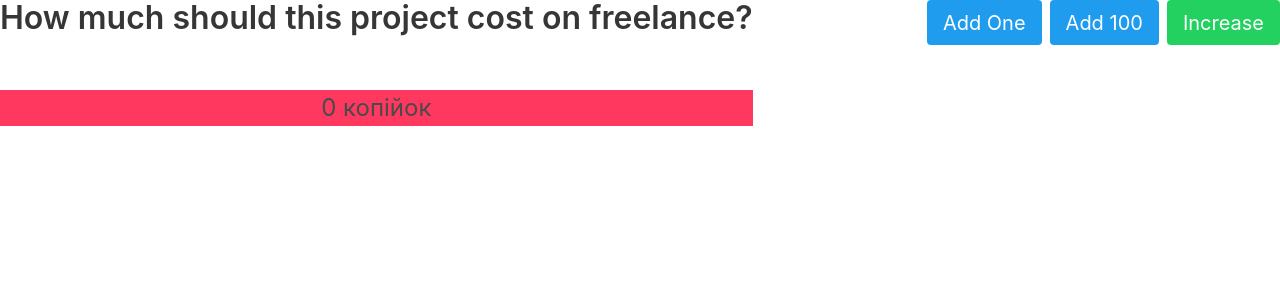
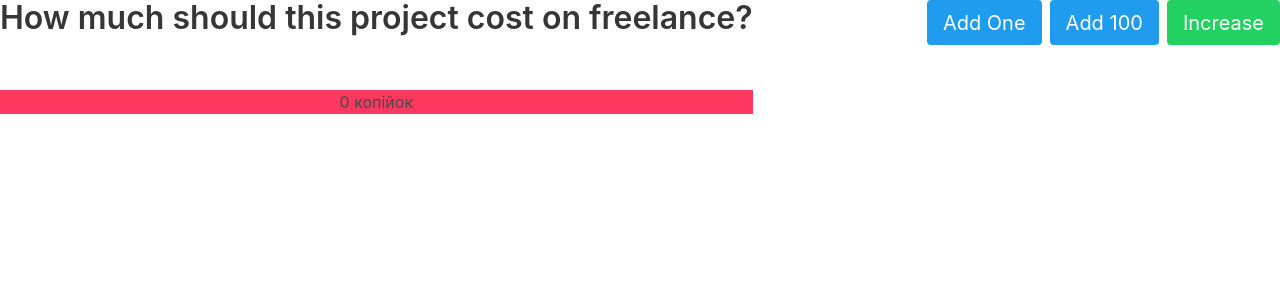
Before and after one commit to mate-academy/react_counter, a React (Create React App) app: page / in a window 1280 px wide. Shown: the top 300 px of the page. Built offline with nearby package versions, Linux system fonts and the light colour scheme; the HTML template or start-up script is replaced by a standard one.

Commit message:
Fixes after review

```diff
--- a/src/Counter.tsx
+++ b/src/Counter.tsx
@@ -1,6 +1,8 @@
 import React from 'react';
 import './Counter.scss';
 import classNames from 'classnames';
+import { getKopiykasCase } from './functions/getKopiykasCase';
+import { getClassNameByCount } from './functions/getClassNameByCount';
 
 type Props = {
   count: number;
@@ -12,41 +14,14 @@ type Props = {
 export const Counter: React.FC<Props> = ({
   count, addOne, add100, increase,
 }) => {
-  const getKopiykasCase = (number: number) => {
-    const lastChar = String(number).slice(-1);
-    const twoLastChars = String(number).slice(-2);
-    const trickyChars = ['11', '12', '13', '14'];
-
-    if (lastChar === '1' && !trickyChars.includes(twoLastChars)) {
-      return 'копійку';
-    }
-
-    if ('234'.includes(lastChar) && !trickyChars.includes(twoLastChars)) {
-      return 'копійки';
-    }
-
-    return 'копійок';
-  };
-
   return (
     <div className="level">
       <div className="text-content">
         <h1 className="title level-left">
           How much should this project cost on freelance?
         </h1>
-        <p className={classNames(
-          'has-text-centered', {
-            'is-size-1 has-background-success': count >= 2000,
-            'is-size-2 has-background-primary': count < 2000 && count >= 1500,
-            'has-text-link': count >= 1500,
-            'has-background-info is-size-3': count < 1500 && count >= 1000,
-            'is-size-4': count < 1000,
-            'has-background-warning': count >= 500 && count < 1000,
-            'has-background-danger': count < 500,
-          },
-        )}
-        >
-          {`${count} ${getKopiykasCase(count)}`}
+        <p className={`has-text-centered ${getClassNameByCount(count)}`}>
+          {`${getKopiykasCase(count)}`}
         </p>
       </div>
       <div className="level-right buttons">
@@ -56,7 +31,7 @@ export const Counter: React.FC<Props> = ({
             button
             is-info
             is-medium"
-          onClick={() => addOne()}
+          onClick={addOne}
         >
           Add One
         </button>
@@ -66,7 +41,7 @@ export const Counter: React.FC<Props> = ({
             button
             is-info
             is-medium"
-          onClick={() => add100()}
+          onClick={add100}
         >
           Add 100
         </button>
@@ -78,7 +53,7 @@ export const Counter: React.FC<Props> = ({
               'is-info': count % 5 !== 0,
             },
           )}
-          onClick={() => increase()}
+          onClick={increase}
         >
           Increase
         </button>
--- /dev/null
+++ b/src/functions/getClassNameByCount.ts
@@ -0,0 +1,16 @@
+export const getClassNameByCount = (count: number): string => {
+  switch (true) {
+    case (count >= 2000):
+      return 'is-size-1 has-background-success';
+    case (count < 2000 && count >= 1500):
+      return 'is-size-2 has-background-primary';
+    case (count < 1500 && count >= 1000):
+      return 'has-background-info is-size-3';
+    case (count < 1000 && count >= 500):
+      return 'has-background-warning is-size-4';
+    case (count >= 500 && count < 1000):
+      return 'has-background-warning';
+    default:
+      return 'has-background-danger';
+  }
+};
--- /dev/null
+++ b/src/functions/getKopiykasCase.ts
@@ -0,0 +1,15 @@
+export const getKopiykasCase = (number: number) => {
+  const lastChar = String(number).slice(-1);
+  const twoLastChars = String(number).slice(-2);
+  const trickyChars = ['11', '12', '13', '14'];
+
+  if (lastChar === '1' && !trickyChars.includes(twoLastChars)) {
+    return `${number} копійку`;
+  }
+
+  if ('234'.includes(lastChar) && !trickyChars.includes(twoLastChars)) {
+    return `${number} копійки`;
+  }
+
+  return `${number} копійок`;
+};
```
